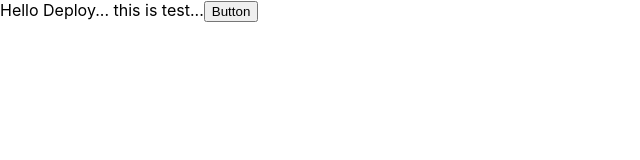
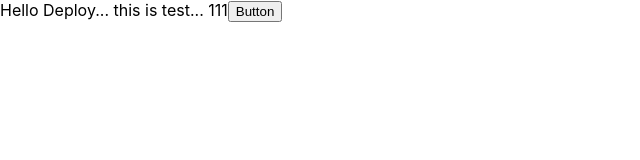
Before and after one commit to barry166/commit-test, a React (Vite) app: page / in a window 1280 px wide. Shown: the top 160 px of the page, without its empty margins (0-640 px from the left). Built offline with nearby package versions, Linux system fonts and the light colour scheme.

Commit message:
feat: deploy webhook test3

```diff
--- a/src/App.jsx
+++ b/src/App.jsx
@@ -5,6 +5,7 @@ const App = () => {
     <div className='App'>
         Hello Deploy...
         this is test...
+        111
       <button type='primary' onClick={() => alert('button click')}>
         Button
       </button>
```
